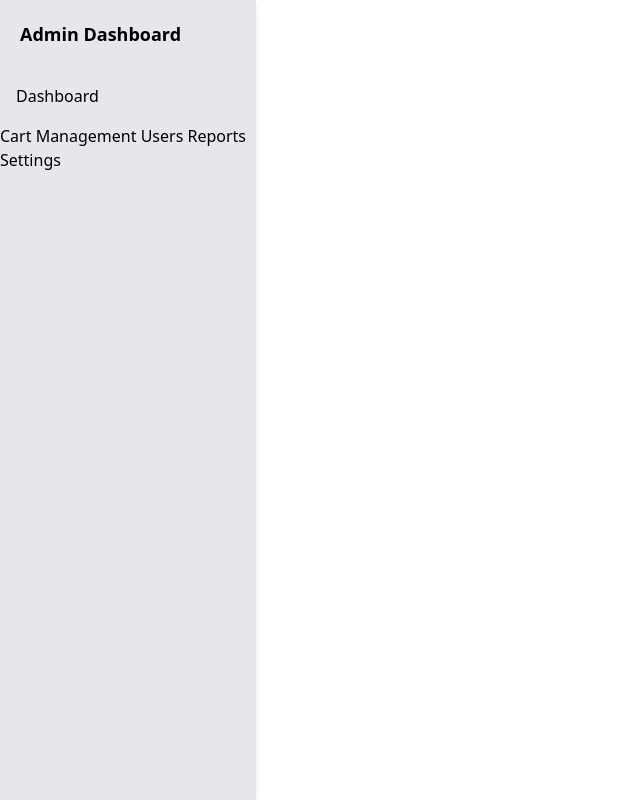
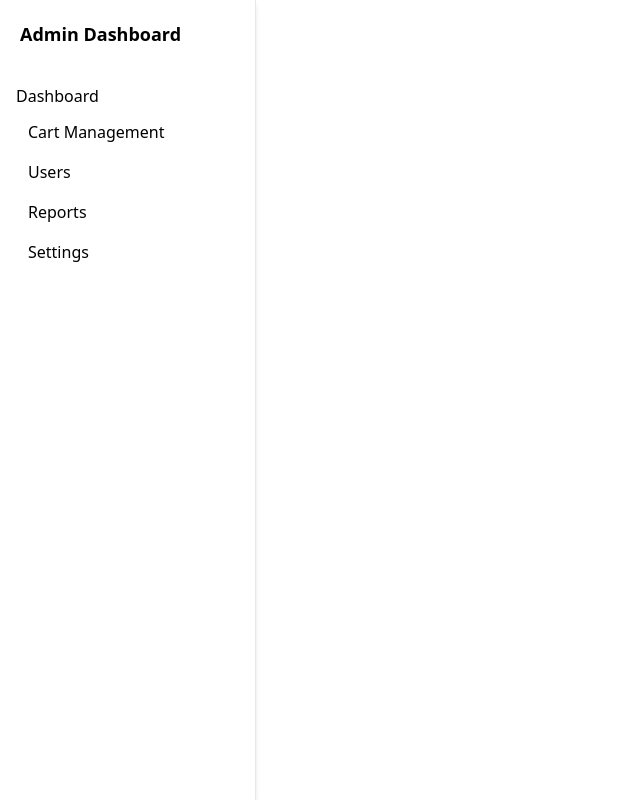
Before and after one commit to manojksea18/Smart-shopping-cart, a React (Vite) app: page / in a window 1280 px wide. Shown: the whole page, without its empty margins (0-640 px from the left). Built offline with nearby package versions, Linux system fonts and the light colour scheme.

Commit message:
dashboard added

```diff
--- /dev/null
+++ b/src/Dashboard.jsx
@@ -0,0 +1,9 @@
+import React from 'react'
+
+export default function Dashboard() {
+  return (
+    <div>
+
+    </div>
+  )
+}
--- a/src/Sidebar.jsx
+++ b/src/Sidebar.jsx
@@ -3,20 +3,20 @@ import { Link } from "react-router-dom";
 
 const Sidebar =()=> {
   return (
-    <div className='w-64 h-screen border-r shadow-md bg-gray-200 '>
+    <div className='w-64 h-screen border-r shadow-md bg-white '>
       <div className='p-5 text-lg font-bold '>
         Admin Dashboard
       </div>
-      <nav>
-        <Link to='/' className='flex flex-col space-y-2 p-4'>
+      <nav className='flex flex-col space-x-2 p-3' >
+        <Link to='/' className=' hover:bg-gray-200 p-1 rounded'>
         Dashboard
         </Link>
-        <Link to ='cart-management'>
+        <Link to ='cart-management' className=' hover:bg-gray-200 p-2 rounded'>
         Cart Management
         </Link>
-        <a href='#'> Users</a>
-        <a href='#'> Reports</a>
-        <a href='#'> Settings</a>
+        <a href='#'className=' hover:bg-gray-200 p-2 rounded'> Users</a>
+        <a href='#'className=' hover:bg-gray-200 p-2 rounded'> Reports</a>
+        <a href='#'className=' hover:bg-gray-200 p-2 rounded'> Settings</a>
 
 
       </nav>
```
